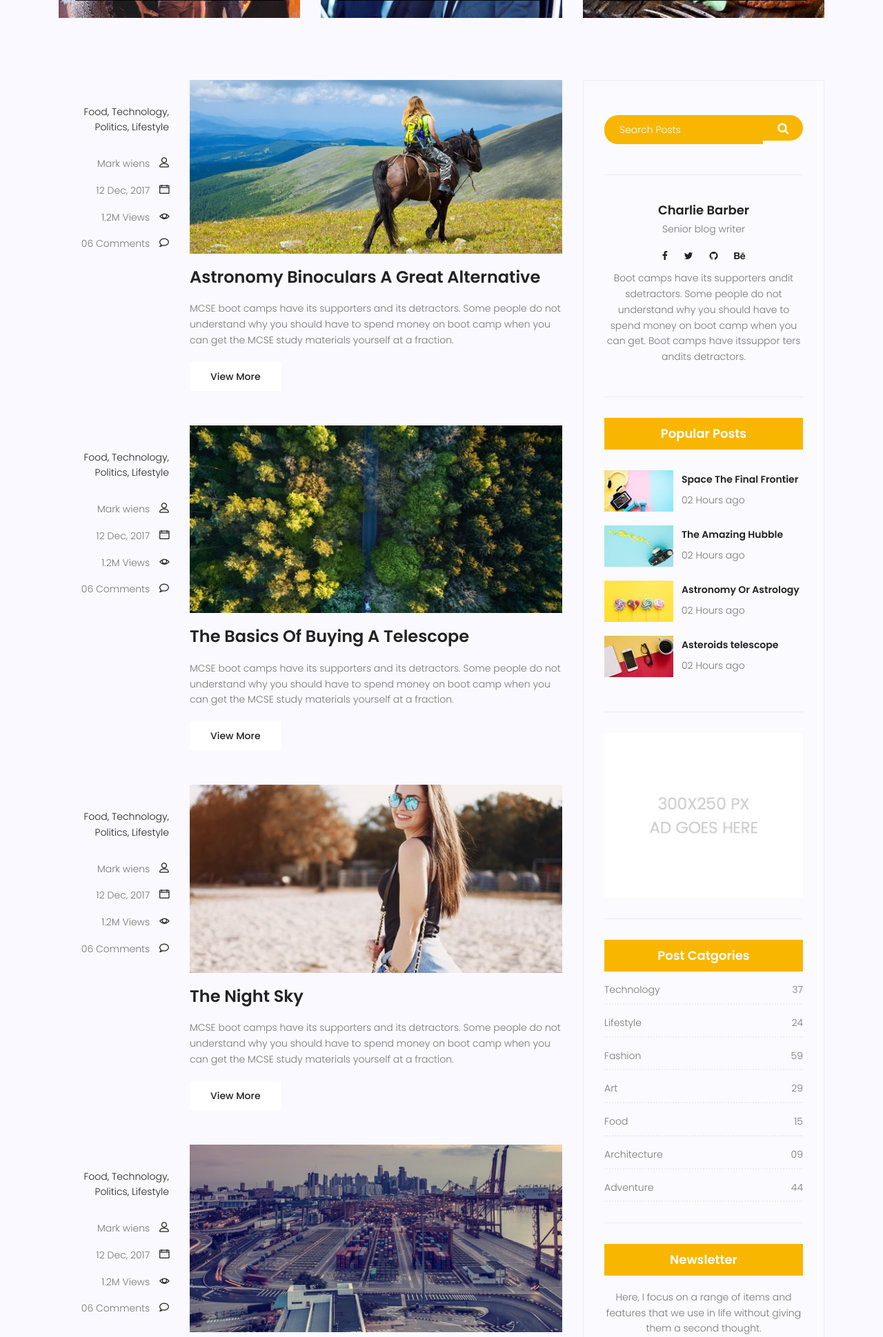
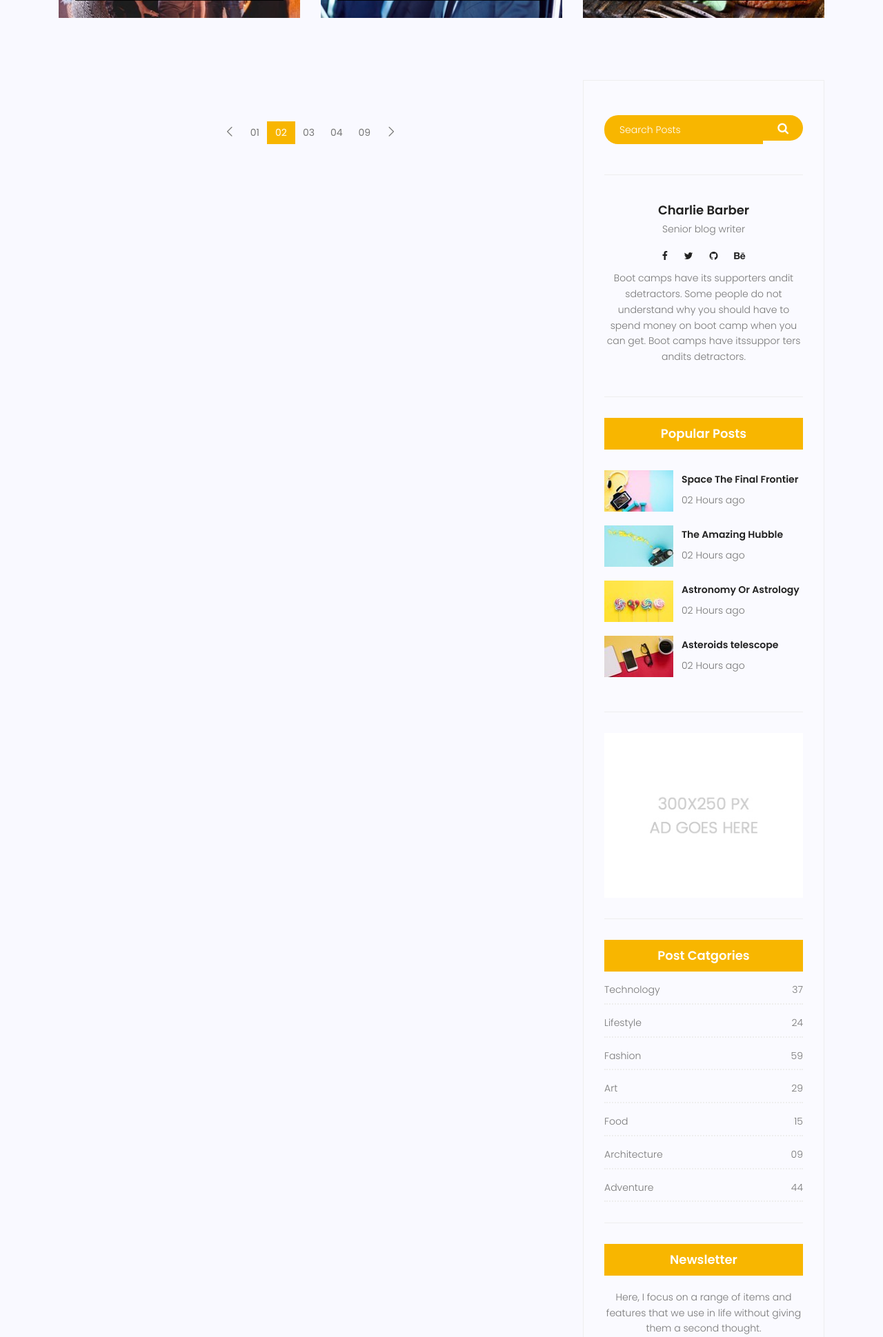
Before and after one commit to ArashDarabi9574/mysite-django, a Django app: page /blog/ in a window 1280 px wide. Shown: the part 989-2928 px from the top of the page at 69% size. Run offline with Django 3.2, Linux system fonts and the light colour scheme; data comes from the database, SQL or seed files in the repository; both versions use the stored data as it was after the commit; some libraries are stand-ins or nearby versions.

Commit message:
update model blog

```diff
--- a/blog/models.py
+++ b/blog/models.py
@@ -8,7 +8,7 @@ class Post(models.Model):
     content = models.TextField()
     # tag
     # category
-    content_view = models.IntegerField(default=0)
+    content_view=models.IntegerField(default=0)
     status = models.BooleanField(default=False)
     published_at = models.DateTimeField(null=True)
     created_at = models.DateTimeField(auto_now_add=True)
--- a/blog/views.py
+++ b/blog/views.py
@@ -1,7 +1,14 @@
+import datetime
 from django.shortcuts import render
+from blog.models import Post
+
 
 def blog_view(response):
-     return render(response, 'blog/blog-home.html')
+    posts = Post.objects.filter(published_at__lte=datetime.datetime.now())
+    context = {'posts': posts}
+
+    return render(response, 'blog/blog-home.html', context)
+
 
 def blog_single_view(response):
-     return render(response, 'blog/blog-single.html')
+    return render(response, 'blog/blog-single.html')
--- a/templates/blog/blog-home.html
+++ b/templates/blog/blog-home.html
@@ -88,6 +88,7 @@
 	<div class="container">
 		<div class="row">
 			<div class="col-lg-8 posts-list">
+				{% for post in posts %}
 				<div class="single-post row">
 					<div class="col-lg-3  col-md-3 meta-details">
 						<ul class="tags">
@@ -99,9 +100,9 @@
 						<div class="user-details row">
 							<p class="user-name col-lg-12 col-md-12 col-6"><a href="#">Mark wiens</a> <span
 									class="lnr lnr-user"></span></p>
-							<p class="date col-lg-12 col-md-12 col-6"><a href="#">12 Dec, 2017</a> <span
+							<p class="date col-lg-12 col-md-12 col-6"><a href="#">{{post.published_at}}</a> <span
 									class="lnr lnr-calendar-full"></span></p>
-							<p class="view col-lg-12 col-md-12 col-6"><a href="#">1.2M Views</a> <span
+							<p class="view col-lg-12 col-md-12 col-6"><a href="#">{{post.content_view}} Views</a> <span
 									class="lnr lnr-eye"></span></p>
 							<p class="comments col-lg-12 col-md-12 col-6"><a href="#">06 Comments</a> <span
 									class="lnr lnr-bubble"></span></p>
@@ -112,118 +113,15 @@
 							<img class="img-fluid" src="{% static 'img/blog/feature-img1.jpg' %}" alt="">
 						</div>
 						<a class="posts-title" href="blog-single.html">
-							<h3>Astronomy Binoculars A Great Alternative</h3>
+							<h3>{{post.title}}</h3>
 						</a>
 						<p class="excert">
-							MCSE boot camps have its supporters and its detractors. Some people do not understand
-							why you should have to spend money on boot camp when you can get the MCSE study
-							materials yourself at a fraction.
+						{{post.content}}
 						</p>
 						<a href="blog-single.html" class="primary-btn">View More</a>
 					</div>
 				</div>
-				<div class="single-post row">
-					<div class="col-lg-3  col-md-3 meta-details">
-						<ul class="tags">
-							<li><a href="#">Food,</a></li>
-							<li><a href="#">Technology,</a></li>
-							<li><a href="#">Politics,</a></li>
-							<li><a href="#">Lifestyle</a></li>
-						</ul>
-						<div class="user-details row">
-							<p class="user-name col-lg-12 col-md-12 col-6"><a href="#">Mark wiens</a> <span
-									class="lnr lnr-user"></span></p>
-							<p class="date col-lg-12 col-md-12 col-6"><a href="#">12 Dec, 2017</a> <span
-									class="lnr lnr-calendar-full"></span></p>
-							<p class="view col-lg-12 col-md-12 col-6"><a href="#">1.2M Views</a> <span
-									class="lnr lnr-eye"></span></p>
-							<p class="comments col-lg-12 col-md-12 col-6"><a href="#">06 Comments</a> <span
-									class="lnr lnr-bubble"></span></p>
-						</div>
-					</div>
-					<div class="col-lg-9 col-md-9 ">
-						<div class="feature-img">
-							<img class="img-fluid" src="{% static 'img/blog/feature-img2.jpg' %}" alt="">
-						</div>
-						<a class="posts-title" href="blog-single.html">
-							<h3>The Basics Of Buying A Telescope</h3>
-						</a>
-						<p class="excert">
-							MCSE boot camps have its supporters and its detractors. Some people do not understand
-							why you should have to spend money on boot camp when you can get the MCSE study
-							materials yourself at a fraction.
-						</p>
-						<a href="blog-single.html" class="primary-btn">View More</a>
-					</div>
-				</div>
-				<div class="single-post row">
-					<div class="col-lg-3  col-md-3 meta-details">
-						<ul class="tags">
-							<li><a href="#">Food,</a></li>
-							<li><a href="#">Technology,</a></li>
-							<li><a href="#">Politics,</a></li>
-							<li><a href="#">Lifestyle</a></li>
-						</ul>
-						<div class="user-details row">
-							<p class="user-name col-lg-12 col-md-12 col-6"><a href="#">Mark wiens</a> <span
-									class="lnr lnr-user"></span></p>
-							<p class="date col-lg-12 col-md-12 col-6"><a href="#">12 Dec, 2017</a> <span
-									class="lnr lnr-calendar-full"></span></p>
-							<p class="view col-lg-12 col-md-12 col-6"><a href="#">1.2M Views</a> <span
-									class="lnr lnr-eye"></span></p>
-							<p class="comments col-lg-12 col-md-12 col-6"><a href="#">06 Comments</a> <span
-									class="lnr lnr-bubble"></span></p>
-						</div>
-					</div>
-					<div class="col-lg-9 col-md-9">
-						<div class="feature-img">
-							<img class="img-fluid" src="{% static 'img/blog/feature-img4.jpg' %}" alt="">
-						</div>
-						<a class="posts-title" href="blog-single.html">
-							<h3>The Night Sky</h3>
-						</a>
-						<p class="excert">
-							MCSE boot camps have its supporters and its detractors. Some people do not understand
-							why you should have to spend money on boot camp when you can get the MCSE study
-							materials yourself at a fraction.
-						</p>
-						<a href="blog-single.html" class="primary-btn">View More</a>
-					</div>
-				</div>
-				<div class="single-post row">
-					<div class="col-lg-3 col-md-3 meta-details">
-						<ul class="tags">
-							<li><a href="#">Food,</a></li>
-							<li><a href="#">Technology,</a></li>
-							<li><a href="#">Politics,</a></li>
-							<li><a href="#">Lifestyle</a></li>
-						</ul>
-						<div class="user-details row">
-							<p class="user-name col-lg-12 col-md-12 col-6"><a href="#">Mark wiens</a> <span
-									class="lnr lnr-user"></span></p>
-							<p class="date col-lg-12 col-md-12 col-6"><a href="#">12 Dec, 2017</a> <span
-									class="lnr lnr-calendar-full"></span></p>
-							<p class="view col-lg-12 col-md-12 col-6"><a href="#">1.2M Views</a> <span
-									class="lnr lnr-eye"></span></p>
-							<p class="comments col-lg-12 col-md-12 col-6"><a href="#">06 Comments</a> <span
-									class="lnr lnr-bubble"></span></p>
-						</div>
-					</div>
-					<div class="col-lg-9 col-md-9">
-						<div class="feature-img">
-							<img class="img-fluid" src="{% static 'img/blog/feature-img5.jpg' %}" alt="">
-						</div>
-						<a class="posts-title" href="blog-single.html">
-							<h3>Telescopes 101</h3>
-						</a>
-						<p class="excert">
-							MCSE boot camps have its supporters and its detractors. Some people do not understand
-							why you should have to spend money on boot camp when you can get the MCSE study
-							materials yourself at a fraction.
-						</p>
-						<a href="blog-single.html" class="primary-btn">View More</a>
-					</div>
-				</div>
+				{% endfor %}
 				<nav class="blog-pagination justify-content-center d-flex">
 					<ul class="pagination">
 						<li class="page-item">
```
Also changed, not shown: db.sqlite3.
